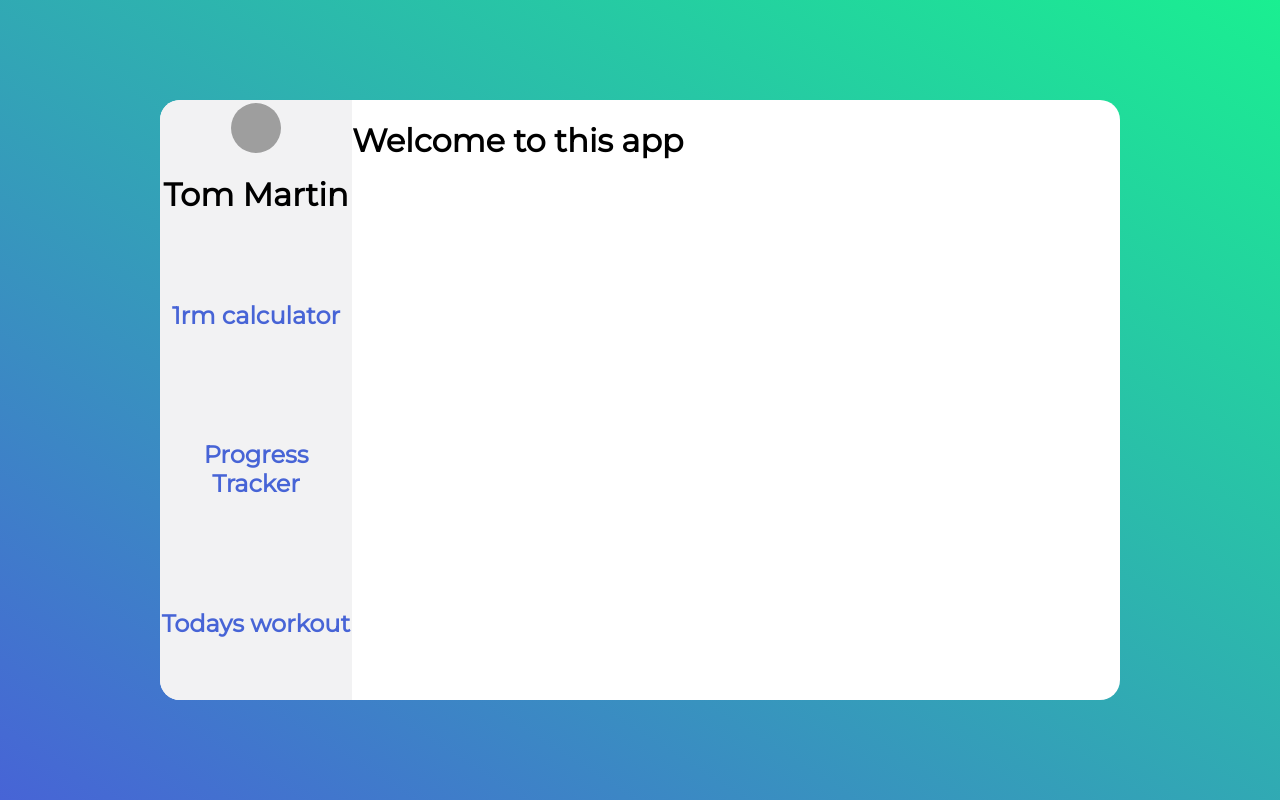
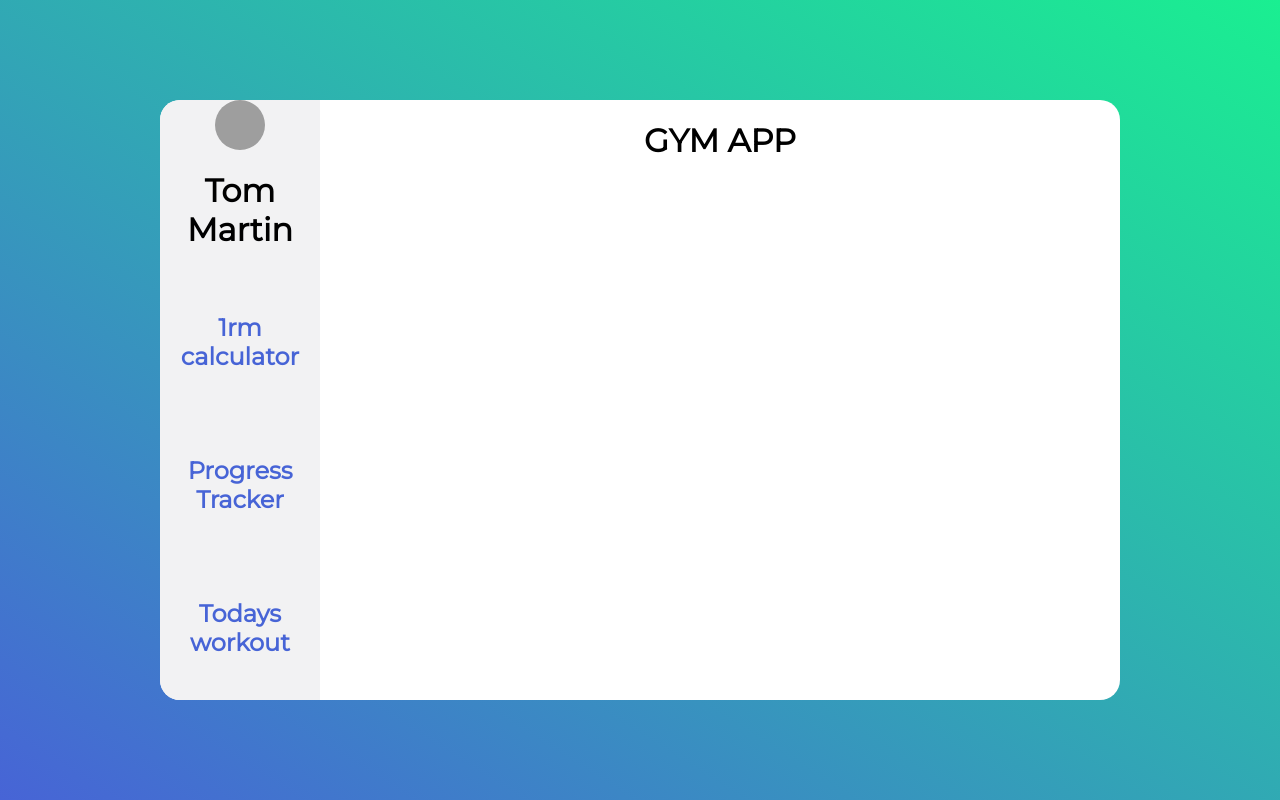
Before and after one commit to Sir-Martin-Esq-III/gym-app, a React (Create React App) app: page / in a window 1280 px wide. Built offline with nearby package versions, Linux system fonts and the light colour scheme; grey boxes are pictures that could not be loaded.

Commit message:
Added slight change to ORM CSS

```diff
--- a/src/App.js
+++ b/src/App.js
@@ -2,6 +2,8 @@ import './style.css';
 import Sidebar from './common/sidebar'
 import ContentDisplay from './common/contentDisplay'
 import { useState } from 'react';
+
+{/* will use context providers to pass info to the ContentDisplay components */}
 
 
 
--- a/src/common/content/ORM/style.css
+++ b/src/common/content/ORM/style.css
@@ -49,7 +49,7 @@ div form section input [type=submit] {
   font-weight: 700;
 }
 
-div form section section:nth-child(2), div form section section:nth-child(3) {
+div form section:nth-child(2), div form section:nth-child(3) {
   background-color: #4764D6;
 }
 /*# sourceMappingURL=style.css.map */
--- a/src/common/content/ORM/style.scss
+++ b/src/common/content/ORM/style.scss
@@ -43,9 +43,9 @@ div{
                 }
             }
         }
-        section:nth-child(2),section:nth-child(3){
-            background-color: #4764D6;
-        }
+    }
+    section:nth-child(2),section:nth-child(3){
+        background-color: #4764D6;
     }
 }
 }
--- a/src/common/content/ORM/welcome.js
+++ b/src/common/content/ORM/welcome.js
@@ -3,6 +3,8 @@ import React from 'react'
 export default function Welcome(props){
 
     return(
-        <h1>Welcome to this app</h1>
+        <div style={{width:"100%", height:"100%"}}>
+            <h1 style={{width:"100%", height:"100%"}}>GYM APP</h1>
+        </div>
     )
 }
```
Also changed, not shown: 1 other file (tests, documents, lock files or other folders).
